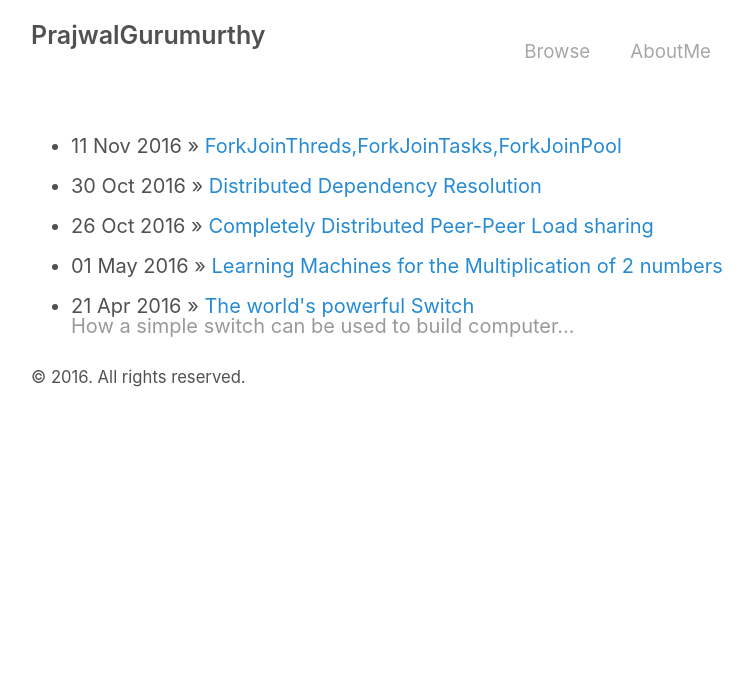
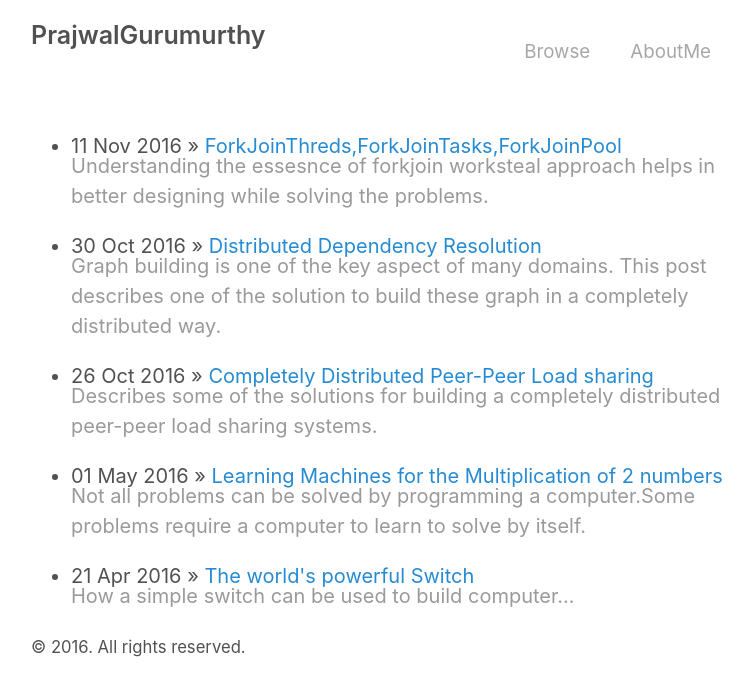
Before and after one commit to PrajwalGurumurthy/prajwalgurumurthy.github.io, a Jekyll site: the page built from notes/index.html, in a window 1280 px wide. Shown: the top 696 px of the page, without its empty margins (259-1012 px from the left). Built offline with Jekyll 4.4.1, drawn with Linux system fonts in a browser that asks for light colours.

Commit message:
desc added

```diff
--- a/_posts/2016-05-01-Multiplcation.md
+++ b/_posts/2016-05-01-Multiplcation.md
@@ -1,6 +1,7 @@
 ---
 layout: post
 title: Learning Machines for the Multiplication of 2 numbers
+description: Not all problems can be solved by programming a computer.Some problems require a computer to learn to solve by itself.
 ---
 
 > Challenge the "Mighty" computers
--- a/_posts/2016-10-26-P2PLS.md
+++ b/_posts/2016-10-26-P2PLS.md
@@ -1,6 +1,7 @@
 ---
 layout: post
 title: Completely Distributed Peer-Peer Load sharing
+description: Describes some of the solutions for building a completely distributed peer-peer load sharing systems.
 ---
 
 >The Problem statement
--- a/_posts/2016-10-30-DDR.md
+++ b/_posts/2016-10-30-DDR.md
@@ -1,6 +1,7 @@
 ---
 layout: post
 title: Distributed Dependency Resolution
+description: Graph building is one of the key aspect of many domains. This post describes one of the solution to build these graph in a completely distributed way.
 ---
 
 >The Problem statement
--- a/_posts/2016-11-11-ForkJoinPool.md
+++ b/_posts/2016-11-11-ForkJoinPool.md
@@ -1,6 +1,7 @@
 ---
 layout: post
 title: ForkJoinThreds,ForkJoinTasks,ForkJoinPool
+description: Understanding the essesnce of forkjoin worksteal approach helps in better designing while solving the problems.
 ---
 
 >History
```
Also changed, not shown: other parts of _posts/2016-05-01-Multiplcation.md (+1 -1 lines).
